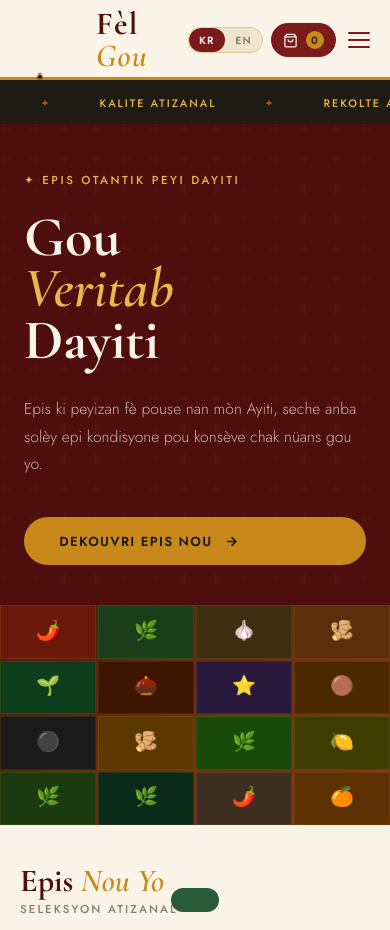
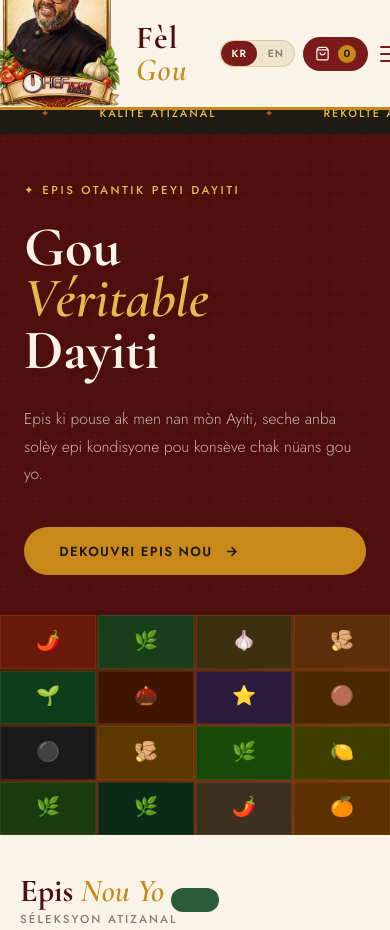
Before and after one commit to ativodou/fel-gou, a plain HTML site: page index.html in a window 390 px wide. Shown: the top 930 px of the page. Drawn offline with nearby package versions, Linux system fonts and the light colour scheme.

Commit message:
fix chef photo size and mobile visibility

```diff
--- a/index.html
+++ b/index.html
@@ -57,9 +57,9 @@
     overflow: visible;
   }
   .header-chef-photo {
-    position: absolute; bottom: 0; left: 50%;
+    position: absolute; bottom: -20px; left: 50%;
     transform: translateX(-50%);
-    width: 155px; height: 175px;
+    width: 155px; height: 180px;
     object-fit: contain; object-position: bottom;
     mix-blend-mode: multiply;
     z-index: 10; pointer-events: none;
@@ -328,9 +328,9 @@
 
   @media (max-width: 900px) {
     /* HEADER */
-    header { grid-template-columns: 80px 1fr auto; height: 80px; }
+    header { grid-template-columns: 120px 1fr auto; height: 110px; overflow: visible; }
     .header-chef { overflow: hidden; }
-    .header-chef-photo { width: 7px; height: 80px; bottom: 0; }
+    .header-chef-photo { width: 155px; height: 180px; bottom: -20px; mix-blend-mode: multiply; }
     .header-brand { padding: 0.5rem 1rem; gap: 0.25rem; border: none; }
     .header-logo { font-size: 2rem; }
     .header-nav-links { display: none; }
@@ -340,7 +340,7 @@
     .cart-btn span:not(.cart-count) { display: none; }
     .cart-btn { padding: 0.5rem 0.75rem; }
     .hamburger { display: flex; }
-    .header-spacer { height: 80px; }
+    .header-spacer { height: 90px; }
 
     /* HERO */
     .hero { grid-template-columns: 1fr; min-height: auto; }
@@ -634,33 +634,33 @@ const T = {
     'nav.spices':'Epis','nav.story':'Istwa Nou','nav.chef':'Chef Desmornes','nav.reviews':'Opinyon','nav.cart':'Panye',
     'chef.bar.title':'Chèf Ekspè Sertifye · Testè Ofisyèl',
     'chef.bar.quote':'"Kalite se pa opsyon — se pwomès nou a chak kliyan."',
-    'chef.bar.seal':'Chef Tony dakò',
+    'chef.bar.seal':'Apwouve pa Chef Tony',
     'hero.kicker':'✦ Epis Otantik Peyi Dayiti',
-    'hero.line1':'Gou','hero.line2':'Veritab','hero.line3':'Dayiti',
-    'hero.desc':'Epis ki peyizan fè pouse nan mòn Ayiti, seche anba solèy epi kondisyone pou konsève chak nüans gou yo.',
+    'hero.line1':'Gou','hero.line2':'Véritable','hero.line3':'Dayiti',
+    'hero.desc':'Epis ki pouse ak men nan mòn Ayiti, seche anba solèy epi kondisyone pou konsève chak nüans gou yo.',
     'hero.cta':'Dekouvri Epis Nou',
     'orb.1':'Piman Bouk','orb.2':'Epis Vèt','orb.3':'Kanèl','orb.4':'Jiwòf',
-    'products.h1':'Epis','products.h2':'Nou Yo','products.kicker':'Seleksyon Atizanal',
+    'products.h1':'Epis','products.h2':'Nou Yo','products.kicker':'Séleksyon Atizanal',
     'badge.new':'Nouvo','badge.hot':'🔥 Cho','badge.bs':'Pi Vann',
     'p.unit':'/ boutèy','p.add':'+ Ajoute','p.added':'✓ Ajoute','p.chef':'Chef Tony Desmornes',
-    'feat.1.t':'100% Natirèl','feat.1.d':'San pwodui chimik. Sèlman richès nati Ayiti.',
-    'feat.2.t':'Livrezon Rapid','feat.2.d':'Ekspedisyon depi Miami nan mwens ke 48è nan tout Amerik.',
-    'feat.3.t':'Komès Etik','feat.3.d':'Peyizan ayisyen yo resevwa salè ki jis.',
-    'feat.4.t':'Anbalaj Eko','feat.4.d':'Boutèy resiklab.',
-    'story.kicker':'Misyon Nou','story.title':'Nanm Kuizin Ayisyen nan Kuizin Ou',
-    'story.p1':'Fèl Gou — « koupe dwèt » an kreyòl ayisyen — te fèt ak yon sèl désir: pataje trezò awomat Ayiti ak tout mond lan.',
-    'story.p2':'Epis nou yo soti kay agrikiltè nan rejyon Kenskòf, Jakmèl, Okay ak Latibonit. Chak rekòt ap rekolte ak men, seche anba solèy twopikal epi kondisyone pou prezève tout konpleksite awomat li yo.',
-    'story.p3':'Dèyè chak boutèy, gen yon fanmi ayisyen, yon tradisyon zansèt, ak lanmou yon zile jenerè.',
-    'chef.seal':'Chèf\nApwouve','chèf.ribbon':'Chèf Ekspè Sertifye','chef.kicker':'Garanti Kalite',
+    'feat.1.t':'100% Natirèl','feat.1.d':'San pwodwi chimik. Sèlman richès nati Ayiti.',
+    'feat.2.t':'Livrezon Rapid','feat.2.d':'Ekspedisyon depi Miami anba 48è nan tout Amerik.',
+    'feat.3.t':'Komès Etik','feat.3.d':'Agrikiltè ayisyen yo resevwa salè ki jis.',
+    'feat.4.t':'Pakaj Eko','feat.4.d':'Boutèy ki ka itilize ankò, zèro plastik.',
+    'story.kicker':'Misyon Nou','story.title':'Nanm Kwizin Ayisyen nan Kizin Ou',
+    'story.p1':'Fèl Gou — « gou ki fò » an kreyòl ayisyen — te fèt ak yon sèl désir: pataje trezò awomat Ayiti ak tout mond lan.',
+    'story.p2':'Epis nou yo soti nan ti agrikiltè nan rejyon Jakmèl, Okay ak Latibonit. Chak rekòt ap rekolte ak men, seche anba solèy twopikal epi kondisyone pou prezève tout konpleksite awomat li yo.',
+    'story.p3':'Dèyè chak boutèy, gen yon fanmi ayisyen, yon tradisyon santèn, ak lanmou yon zile jenerè.',
+    'chef.seal':'Chef\nApwouve','chef.ribbon':'Chèf Ekspè Sertifye','chef.kicker':'Garanti Kalite',
     'chef.tag':'✦ Chèf Fòme & Dekoré · Testè Ofisyèl Fèl Gou',
-    'chef.bio1':'Chak epis ki vann anba mak Fèl Gou pase anba men ekspè Chèf Tony Desmornes anvan li rive nan kizin ou. Fòme nan pi gwo lekòl kulinè yo epi primé pou travay li sou gastronomie ayisyen kontanporen, Chef Tony se gadyen enfleksib estanda kalite nou yo.',
+    'chef.bio1':'Chak epis ki vann anba mak Fèl Gou pase anba men ekspè Chef Tony Desmornes anvan li rive nan kizin ou. Fòme nan pi gwo lekòl kulinè yo epi primé pou travay li sou gastronomie ayisyen kontanporen, Chef Tony se gadyen enfleksib estanda kalite nou yo.',
     'chef.bio2':'Pwosesis evalyasyon li a gen ladan tès awomat, degustasyon kri, eprèv kwit manje ak verifikasyon orijin. Sèlman lo ki satisfè egzijans li yo resevwa apwobasyon li.',
     'chef.quote':'« Yon epis de kalite, se diferans ant yon plat òdinè ak yon plat memorab. Zansèt nou yo te konn sa. Wòl mwen se pwouve li nan chak boutèy. »',
     'chef.s1':'Ane eksperyans','chef.s2':'Dekorasyon resevwa','chef.s3':'Pwodwi teste',
     'rev.h1':'Yo','rev.h2':'Fè Konfyans Nou','rev.kicker':'Opinyon Verifye',
-    'rev.1.t':'Epis la se egzakteman tankou sa grann mwen te prepare an Ayiti. Yon gou enkwayab, enposib pou jwenn lòt kote nan Etazini.',
-    'rev.2.t':'Piman bouk seche a se yon kalite eksepsyonèl. Jis sa ki fò ak pafimen. Griyò mwen pa t janm te gen bon gou konsa !',
-    'rev.3.t':'M ap kòmande chak mwa depi si mwa. Anbalajla bèl, epis yo fre, sèvis kliyan eksèlan. Mèsi Fèl Gou !',
+    'rev.1.t':'Epis la se egzakteman tankou sa grann mwen te prepare an Ayiti. Yon gou enkwayab, enposib jwenn lòt kote nan Etazini.',
+    'rev.2.t':'Piman bouk seche a se yon kalite eksepsyonèl. Jis sa ki fò ak pafimen. Griyò mwen pa t janm goute konsa !',
+    'rev.3.t':'M ap kòmande chak mwa depi sis mwa. Pakaj la bèl, epis yo fre, sèvis kliyan eksèlan. Mèsi Fèl Gou !',
     'foot.tag':'Epis ayisyen otantik, kiltive ak lanmou, livre nan pòt ou. Gou Ayiti, tout kote nan mond lan.',
     'foot.c1h':'Boutik','foot.c1.1':'Tout epis yo','foot.c1.2':'Bwat kado','foot.c1.3':'Abònman mansyèl','foot.c1.4':'Epis ra',
     'foot.c2h':'Enfòmasyon','foot.c2.1':'Istwa nou','foot.c2.2':'Agrikiltè nou yo','foot.c2.3':'Blòg resèt','foot.c2.4':'Laprès',
@@ -715,7 +715,7 @@ const T = {
 
 const products = {
   ht:[
-    {id:1,name:'Griyo',sub:'Melanj epis espesyal pou fè griyo',emoji:'🥩',origin:'Fèl Gou · Chef Tony Desmornes',desc:'Fòmil familyal espesyal: Orange sure, Powo, Piman bouk, Sèl ak sekrè fanmi nou. Pafè pou griyò kreyòl otantik.',price:12.99,badge:'bs',bg:'#5C3D11',textcolor:'#F5E6C0'},
+    {id:1,name:'Griyo',sub:'Melanj epis pou kochon',emoji:'🥩',origin:'Fèl Gou · Chef Tony Desmornes',desc:'Fòmil familyal espesyal: Orange sure, Powo, Piman bouk, Sèl ak sekrè fanmi nou. Pafè pou griyò kreyòl otantik.',price:12.99,badge:'bs',bg:'#5C3D11',textcolor:'#F5E6C0'},
     {id:2,name:'Pwason',sub:'Melanj epis pou pwason',emoji:'🐟',origin:'Fèl Gou · Chef Tony Desmornes',desc:'Sitwon, Lay, Powo, Piman bouk, Anis, Pèsi ak plis. Fè pwason ou gen yon gou twopikal ki inoublyab.',price:12.99,badge:'new',bg:'#0D1B3E',textcolor:'#C8D8F0'},
     {id:3,name:'Taso',sub:'Melanj epis pou bèf',emoji:'🥩',origin:'Fèl Gou · Chef Tony Desmornes',desc:'Lay, Powo, Orange sure, Sèl, Tim, Pèsi, Kimen, Jenjann, Piman bouk ak sekrè fanmi. Taso ou pa t janm goute sa.',price:12.99,badge:null,bg:'#3D1A0A',textcolor:'#F5E6C0'},
     {id:4,name:'Volay',sub:'Melanj epis pou poul',emoji:'🍗',origin:'Fèl Gou · Chef Tony Desmornes',desc:'Lay, Powo, Piman bouk, Sèl, Pwav blan, Sitwon, Orange sure, Wozmari, Pèsi ak sekrè fanmi. Poul ou a p ap janm goute menm.',price:12.99,badge:'hot',bg:'#1A3D1A',textcolor:'#C8F0C8'},
```
